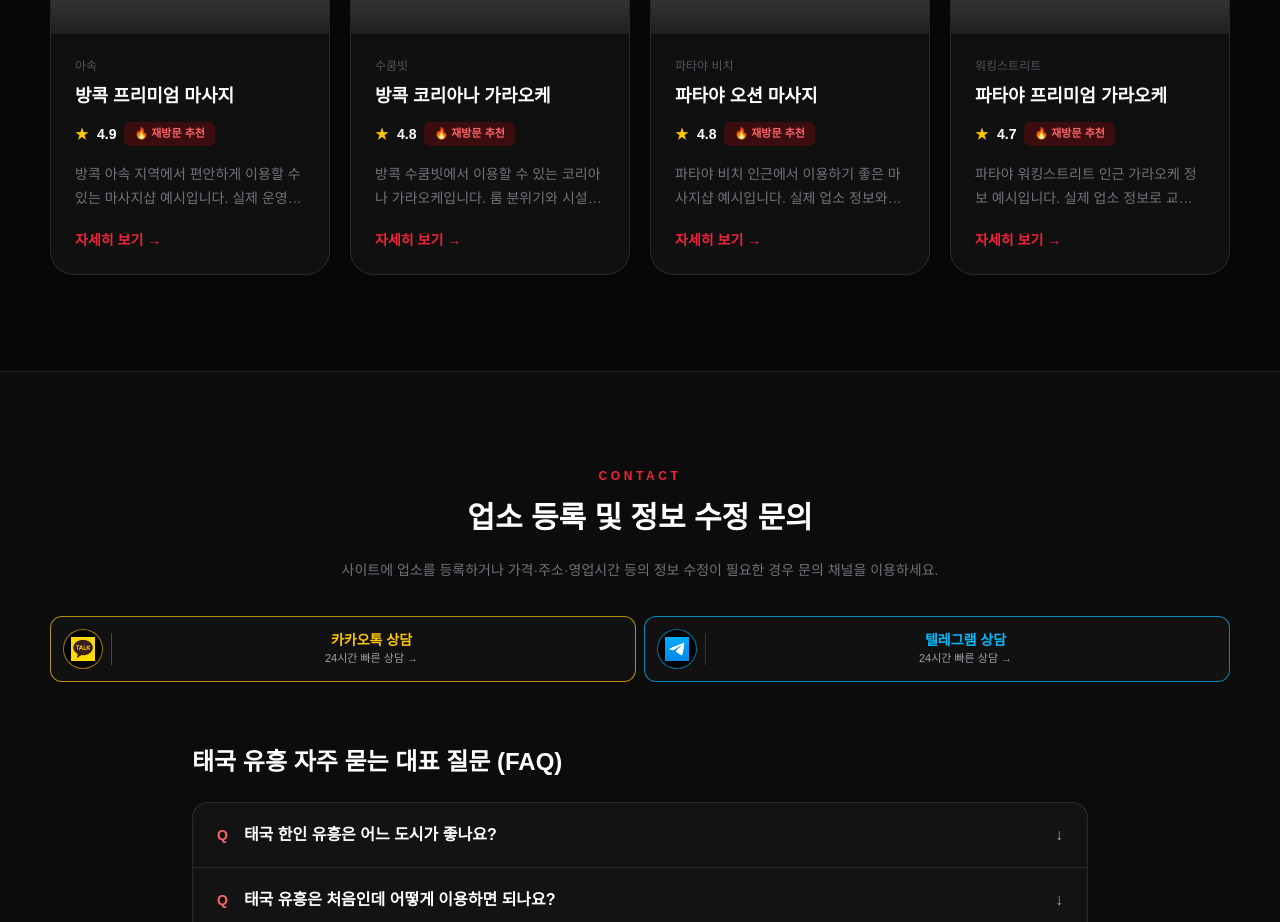
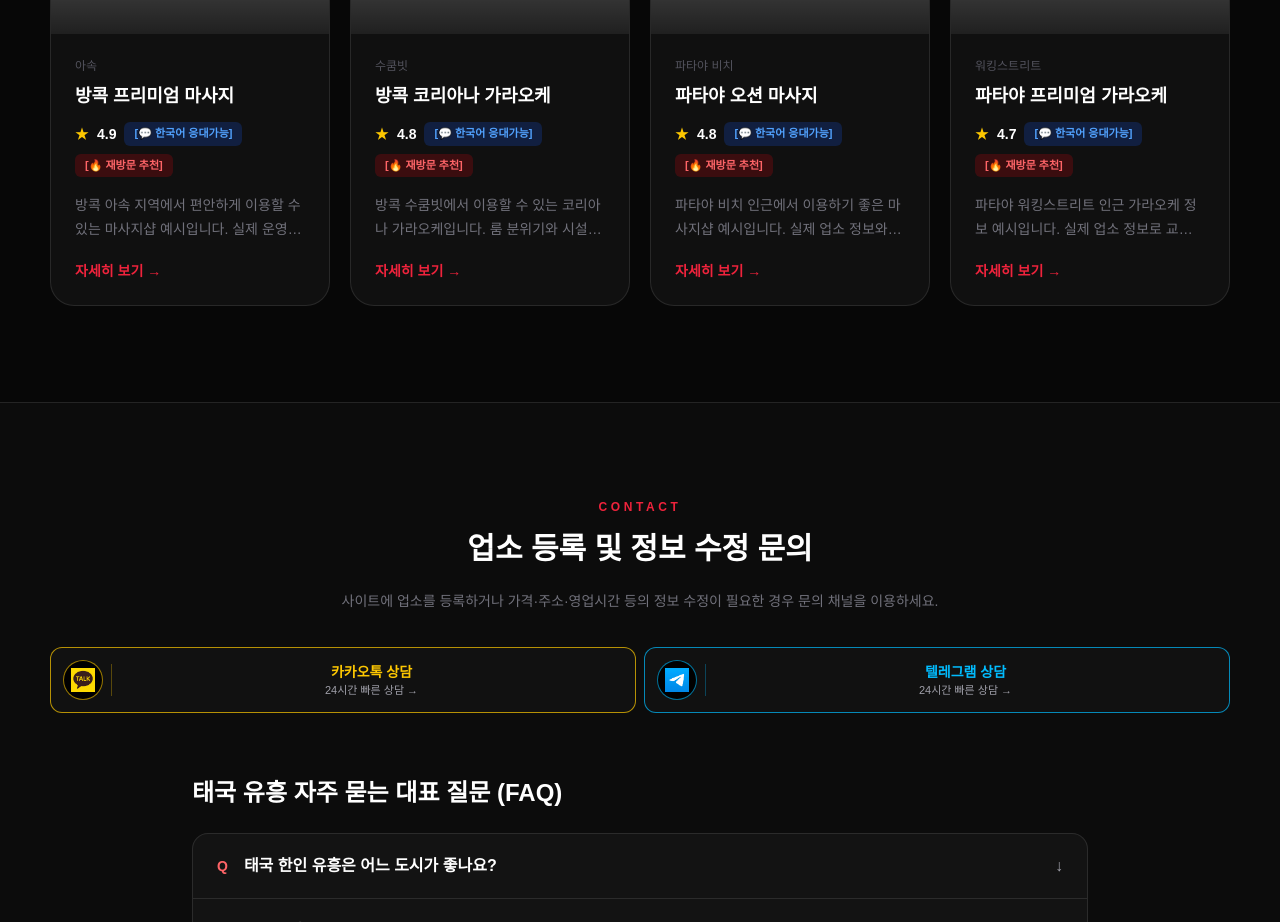
Before and after one commit to vietnam-nightlife/thailand-nightlife, a Next.js app: page / in a window 1280 px wide. Shown: the part 2841-3763 px from the top of the page. Built offline with nearby package versions, Linux system fonts and the light colour scheme; grey boxes are pictures that could not be loaded.

Commit message:
Update PlaceCard to include Korean support label

```diff
--- a/components/PlaceCard.tsx
+++ b/components/PlaceCard.tsx
@@ -37,8 +37,12 @@ export default function PlaceCard({ place }: { place: Place }) {
     {place.rating}
   </span>
 
+  <span className="inline-block rounded-md bg-blue-600/20 px-2.5 py-1 text-[11px] font-black text-blue-400">
+    [💬 한국어 응대가능]
+  </span>
+
   <span className="inline-block rounded-md bg-red-600/20 px-2.5 py-1 text-[11px] font-black text-red-400">
-    🔥 재방문 추천
+    [🔥 재방문 추천]
   </span>
 </div>
 
```
